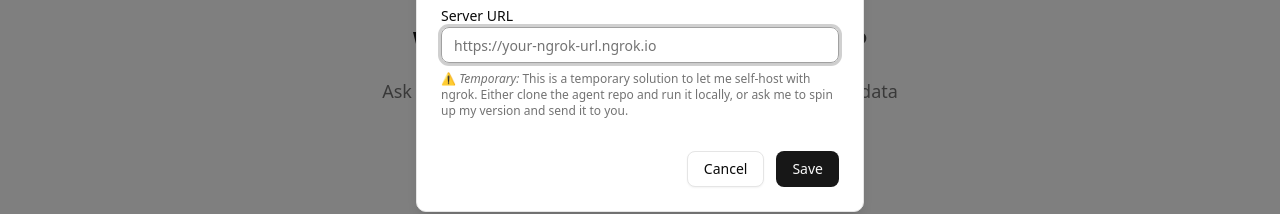
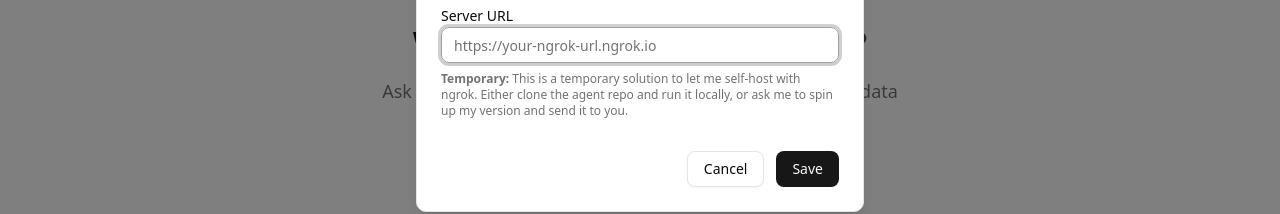
Before and after one commit to shai-mann/data-gov-ui, a Next.js app: page / in a window 1280 px wide. Both pictures are taken after a click on the button "Settings". Shown: the part 344-558 px from the top of the page. Built offline with nearby package versions, Linux system fonts and the light colour scheme.

Commit message:
update italic warning to bold

```diff
--- a/src/components/settings-dialog.tsx
+++ b/src/components/settings-dialog.tsx
@@ -1,6 +1,11 @@
 "use client";
 
-import { useLayoutEffect, useState, useImperativeHandle, forwardRef } from "react";
+import {
+  useLayoutEffect,
+  useState,
+  useImperativeHandle,
+  forwardRef,
+} from "react";
 import { Button } from "@/components/ui/button";
 import {
   Dialog,
@@ -22,10 +27,10 @@ export interface SettingsDialogRef {
   open: () => void;
 }
 
-export const SettingsDialog = forwardRef<SettingsDialogRef, SettingsDialogProps>(({
-  serverUrl,
-  onServerUrlChange,
-}, ref) => {
+export const SettingsDialog = forwardRef<
+  SettingsDialogRef,
+  SettingsDialogProps
+>(({ serverUrl, onServerUrlChange }, ref) => {
   const [settingsOpen, setSettingsOpen] = useState(false);
   const [tempServerUrl, setTempServerUrl] = useState(serverUrl);
 
@@ -75,7 +80,7 @@ export const SettingsDialog = forwardRef<SettingsDialogRef, SettingsDialogProps>
               className="w-full"
             />
             <p className="text-xs text-muted-foreground">
-              ⚠️ <span className="italic">Temporary:</span> This is a temporary
+              <span className="font-bold">Temporary:</span> This is a temporary
               solution to let me self-host with ngrok. Either clone the agent
               repo and run it locally, or ask me to spin up my version and send
               it to you.
```
